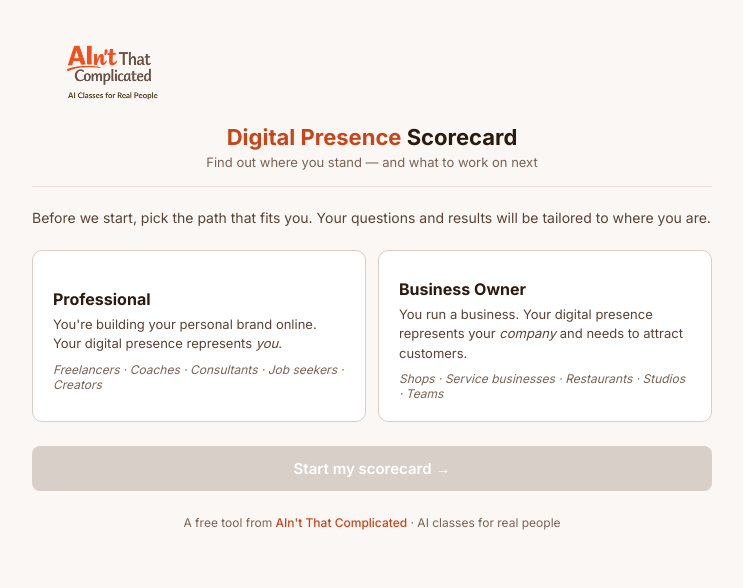
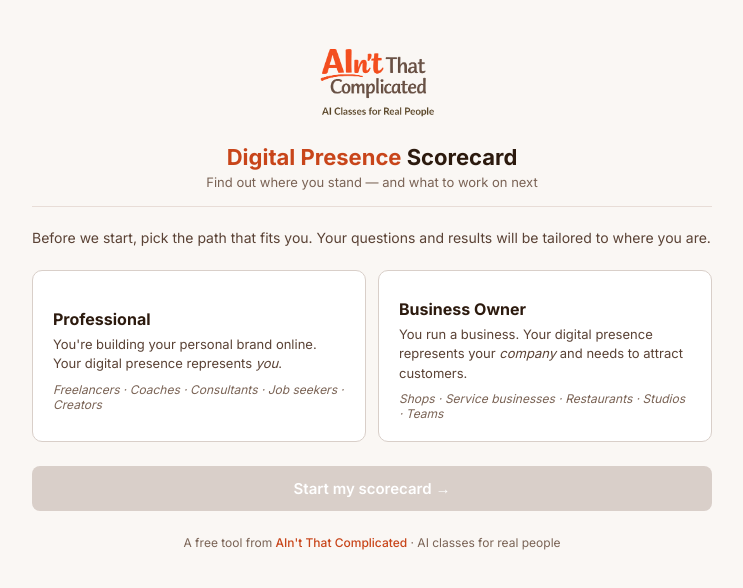
Before and after one commit to ymopadilla/digital-presence-scorecard, a React (Vite) app: page / in a window 1280 px wide. Shown: the top 588 px of the page, without its empty margins (268-1011 px from the left). Built offline with nearby package versions, Linux system fonts and the light colour scheme; some icons are missing.

Commit message:
Fix logo centering and size

```diff
--- a/src/App.jsx
+++ b/src/App.jsx
@@ -33,7 +33,9 @@
     <div className={styles.page}>
       <main className={styles.card}>
         <header className={styles.header}>
+  <div className={styles.logoWrap}>
   <img src="/logo.png" alt="AIn't That Complicated" className={styles.logoImg} />
+</div>
   <div className={styles.logo}>
     <span className={styles.logoAccent}>Digital Presence</span> Scorecard
   </div>
--- a/src/App.module.css
+++ b/src/App.module.css
@@ -49,9 +49,13 @@
   font-weight: 500;
 }
 
+.logoWrap {
+  text-align: center;
+  width: 100%;
+}
 .logoImg {
-  height: 80px;
+  height: 100px;
   width: auto;
   display: block;
-  margin-bottom: 0.75rem;
+  margin: 0 auto 0.75rem;
 }
```
